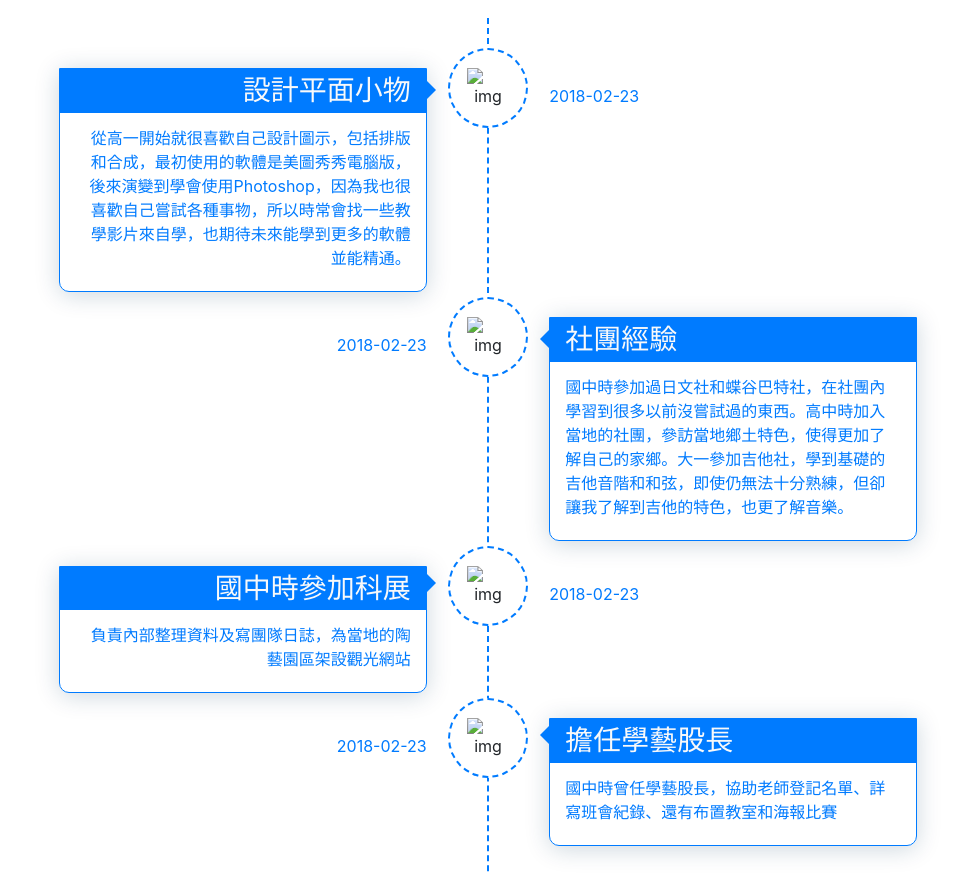
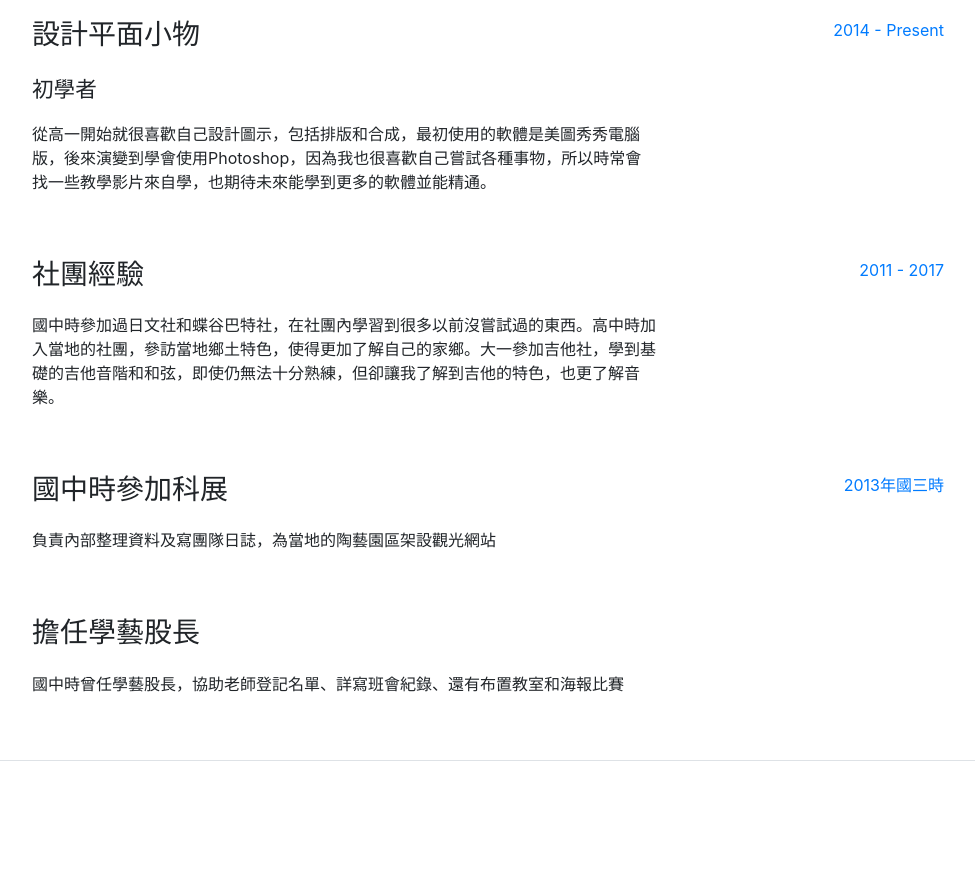
Before and after one commit to chichi-yuan/chichi-yuan.github.io, a website with bundled scripts: page index.html in a window 1280 px wide. Shown: the part 940-1814 px from the top of the page, without its empty margins (288-1263 px from the left). Built offline with nearby package versions, Linux system fonts and the light colour scheme; files whose address does not match are found by name; a web font is replaced by a local one.

Commit message:
Add files via upload

```diff
--- a/index.html
+++ b/index.html
@@ -118,62 +118,50 @@
         <div class="my-auto">
           <h2 class="mb-5">experience</h2>
 
-          <link href="//maxcdn.bootstrapcdn.com/bootstrap/4.0.0/css/bootstrap.min.css" rel="stylesheet" id="bootstrap-css">
-<script src="//maxcdn.bootstrapcdn.com/bootstrap/4.0.0/js/bootstrap.min.js"></script>
-<script src="//cdnjs.cloudflare.com/ajax/libs/jquery/3.2.1/jquery.min.js"></script>
-<!------ Include the above in your HEAD tag ---------->
-
-<div class="container">
-      <div class="timeline">
-        <div class="row no-gutters justify-content-end justify-content-md-around align-items-start  timeline-nodes">
-          <div class="col-10 col-md-5 order-3 order-md-1 timeline-content">
-            <h3 class=" text-light">設計平面小物</h3>
+          <div class="resume-item d-flex flex-column flex-md-row mb-5">
+            <div class="resume-content mr-auto">
+              <h3 class="mb-0">設計平面小物</h3>
+              <div class="subheading mb-3">初學者</div>
               <p>從高一開始就很喜歡自己設計圖示，包括排版和合成，最初使用的軟體是美圖秀秀電腦版，後來演變到學會使用Photoshop，因為我也很喜歡自己嘗試各種事物，所以時常會找一些教學影片來自學，也期待未來能學到更多的軟體並能精通。</p>
             </div>
-          <div class="col-2 col-sm-1 px-md-3 order-2 timeline-image text-md-center">
-            <img src="img/img13.png" class="img-fluid" alt="img">
-          </div>
-          <div class="col-10 col-md-5 order-1 order-md-3 py-3 timeline-date">
-            <time>2018-02-23</time>
+            <div class="resume-date text-md-right">
+              <span class="text-primary">2014 - Present</span>
             </div>
           </div>
-        <div class="row no-gutters justify-content-end justify-content-md-around align-items-start  timeline-nodes">
-          <div class="col-10 col-md-5 order-3 order-md-1 timeline-content">
-            <h3 class=" text-light">社團經驗</h3>
+
+          <div class="resume-item d-flex flex-column flex-md-row mb-5">
+            <div class="resume-content mr-auto">
+              <h3 class="mb-0">社團經驗</h3>
+              <div class="subheading mb-3"></div>
               <p>國中時參加過日文社和蝶谷巴特社，在社團內學習到很多以前沒嘗試過的東西。高中時加入當地的社團，參訪當地鄉土特色，使得更加了解自己的家鄉。大一參加吉他社，學到基礎的吉他音階和和弦，即使仍無法十分熟練，但卻讓我了解到吉他的特色，也更了解音樂。</p>
             </div>
-          <div class="col-2 col-sm-1 px-md-3 order-2 timeline-image text-md-center">
-            <img src="img/img13.png" class="img-fluid" alt="img">
-          </div>
-          <div class="col-10 col-md-5 order-1 order-md-3 py-3 timeline-date">
-            <time>2018-02-23</time>
+            <div class="resume-date text-md-right">
+              <span class="text-primary">2011 - 2017</span>
             </div>
           </div>
-        <div class="row no-gutters justify-content-end justify-content-md-around align-items-start  timeline-nodes">
-          <div class="col-10 col-md-5 order-3 order-md-1 timeline-content">
-            <h3 class=" text-light">國中時參加科展</h3>
+
+          <div class="resume-item d-flex flex-column flex-md-row mb-5">
+            <div class="resume-content mr-auto">
+              <h3 class="mb-0">國中時參加科展</h3>
+              <div class="subheading mb-3"></div>
               <p>負責內部整理資料及寫團隊日誌，為當地的陶藝園區架設觀光網站</p>
             </div>
-          <div class="col-2 col-sm-1 px-md-3 order-2 timeline-image text-md-center">
-            <img src="img/img13.png" class="img-fluid" alt="img">
-          </div>
-          <div class="col-10 col-md-5 order-1 order-md-3 py-3 timeline-date">
-            <time>2018-02-23</time>
+            <div class="resume-date text-md-right">
+              <span class="text-primary">2013年國三時</span>
             </div>
           </div>
-        <div class="row no-gutters justify-content-end justify-content-md-around align-items-start  timeline-nodes">
-          <div class="col-10 col-md-5 order-3 order-md-1 timeline-content">
-            <h3 class=" text-light">擔任學藝股長</h3>
+
+          <div class="resume-item d-flex flex-column flex-md-row">
+            <div class="resume-content mr-auto">
+              <h3 class="mb-0">擔任學藝股長</h3>
+              <div class="subheading mb-3"></div>
               <p>國中時曾任學藝股長，協助老師登記名單、詳寫班會紀錄、還有布置教室和海報比賽</p>
             </div>
-          <div class="col-2 col-sm-1 px-md-3 order-2 timeline-image text-md-center">
-            <img src="img/img13.png" class="img-fluid" alt="img">
-          </div>
-          <div class="col-10 col-md-5 order-1 order-md-3 py-3 timeline-date">
-            <time>2018-02-23</time>
+            <div class="resume-date text-md-right">
+              <span class="text-primary"></span>
             </div>
           </div>
-      </div>
+
         </div>
 
       </section>
```
Lines whose indentation alone changed are shown as unchanged.
